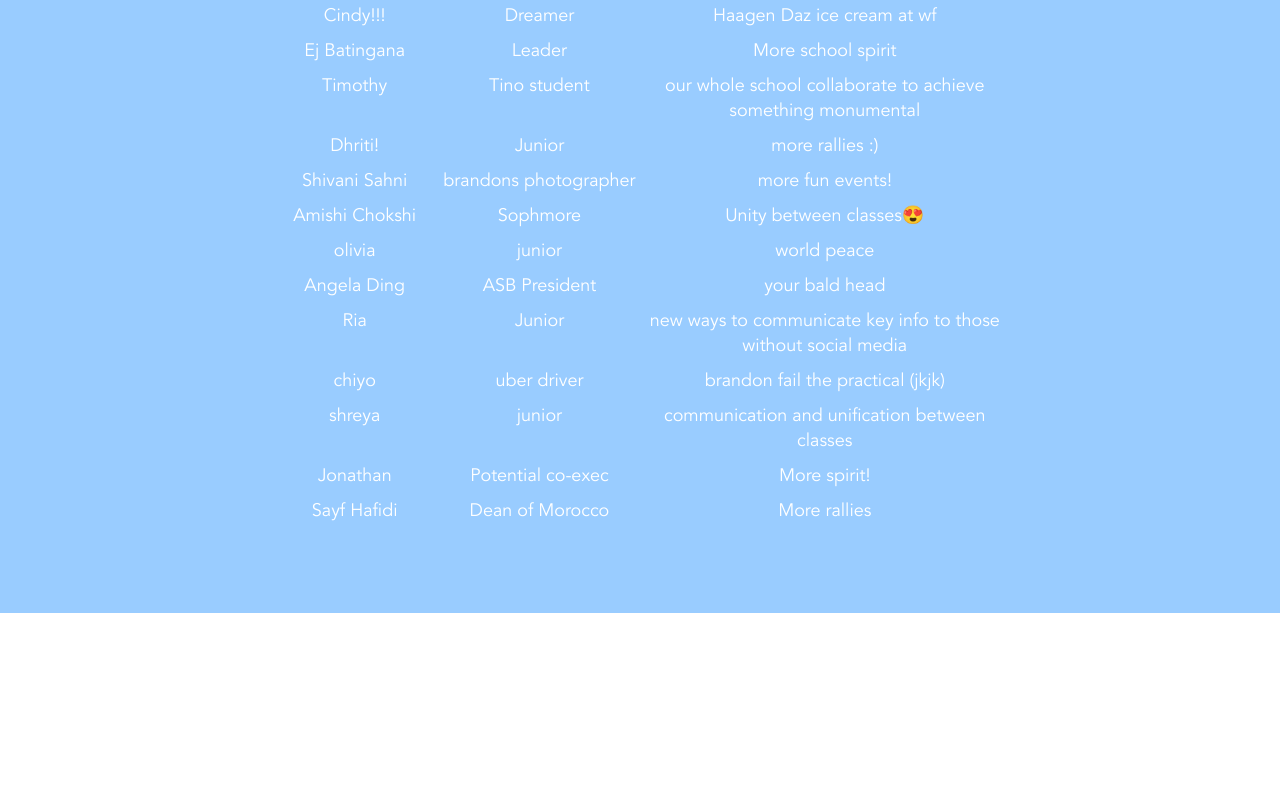
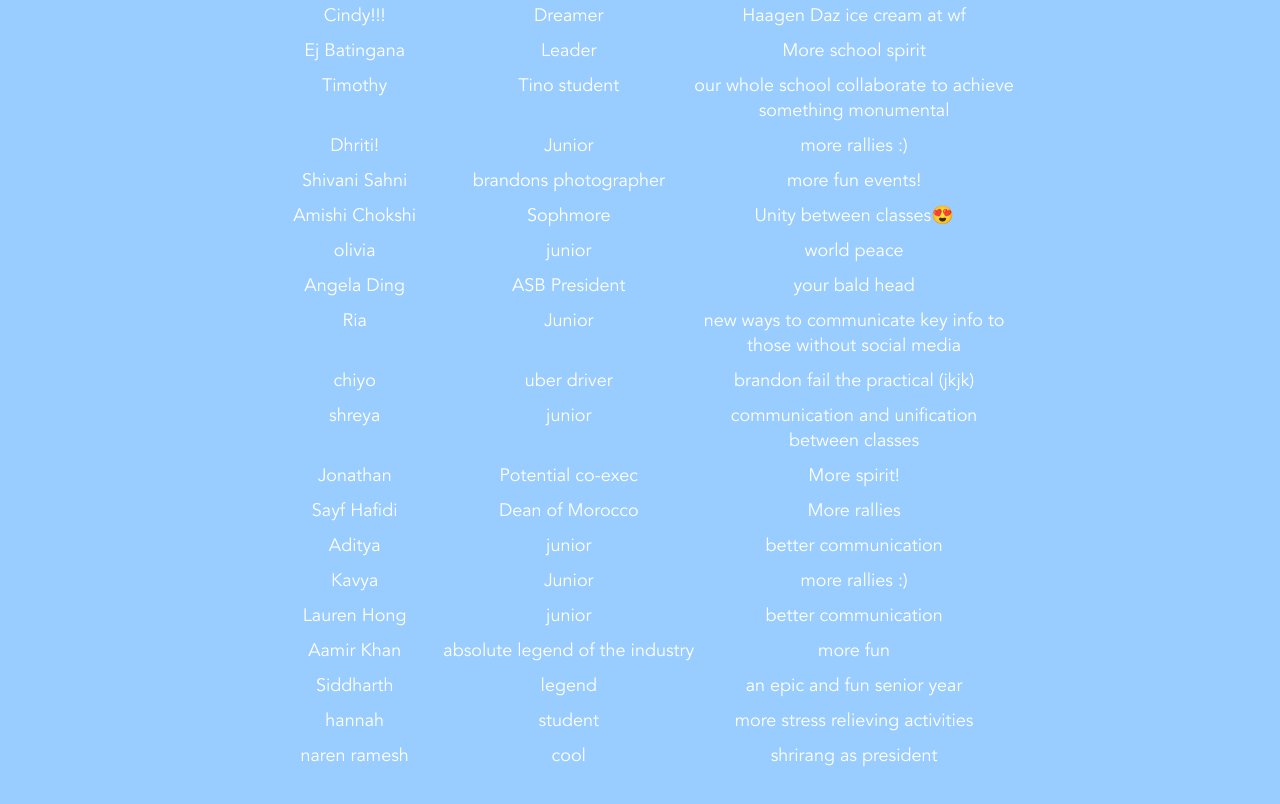
Before and after one commit to brandonlwu/campaign, a plain HTML site: page index.html in a window 1280 px wide. Shown: the part 3642-4446 px from the top of the page. Before the commit the page ends 4255 px from the top, so only its background shows below. Drawn offline with nearby package versions, Linux system fonts and the light colour scheme.

Commit message:
Update index.html

```diff
--- a/index.html
+++ b/index.html
@@ -143,7 +143,13 @@
 				<div>shreya</div><div>junior</div><div>communication and unification between classes</div>
 				<div>Jonathan</div><div>Potential co-exec</div><div>More spirit!</div>
 				<div>Sayf Hafidi</div><div>Dean of Morocco</div><div>More rallies </div>
-				<div></div><div></div><div></div>
+				<div>Aditya</div><div>junior</div><div>better communication</div>
+				<div>Kavya</div><div>Junior</div><div>more rallies :)</div>
+				<div>Lauren Hong</div><div>junior</div><div>better communication</div>
+				<div>Aamir Khan</div><div>absolute legend of the industry</div><div>more fun</div>
+				<div>Siddharth</div><div>legend</div><div>an epic and fun senior year</div>
+				<div>hannah</div><div>student</div><div>more stress relieving activities</div>
+				<div>naren ramesh</div><div>cool</div><div>shrirang as president</div>
 				<div></div><div></div><div></div>
 			</div>
 		</div>
```
